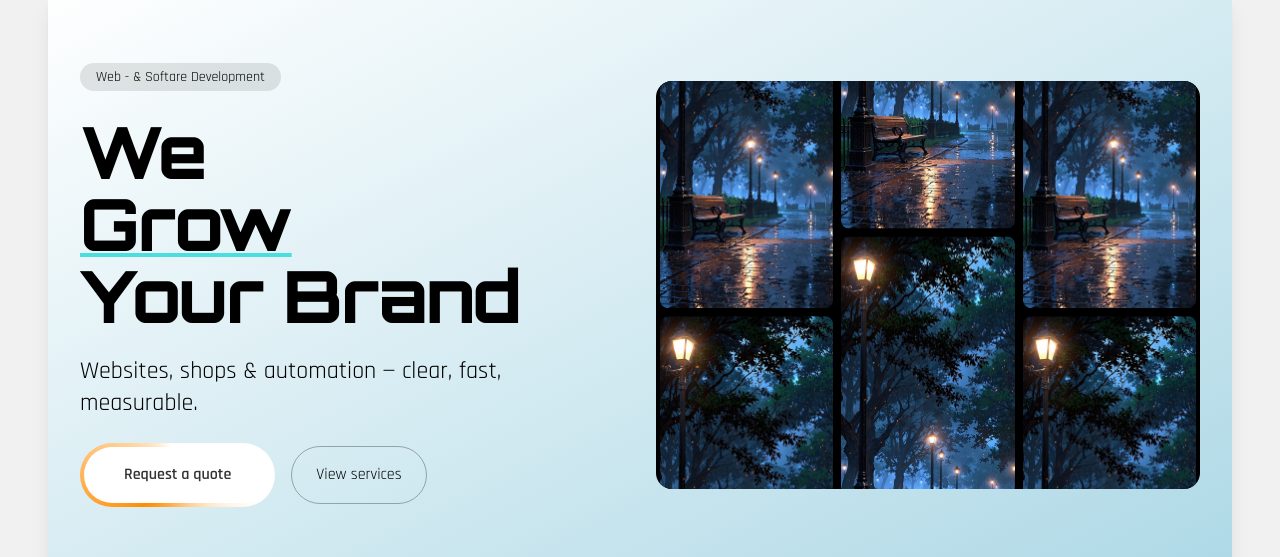
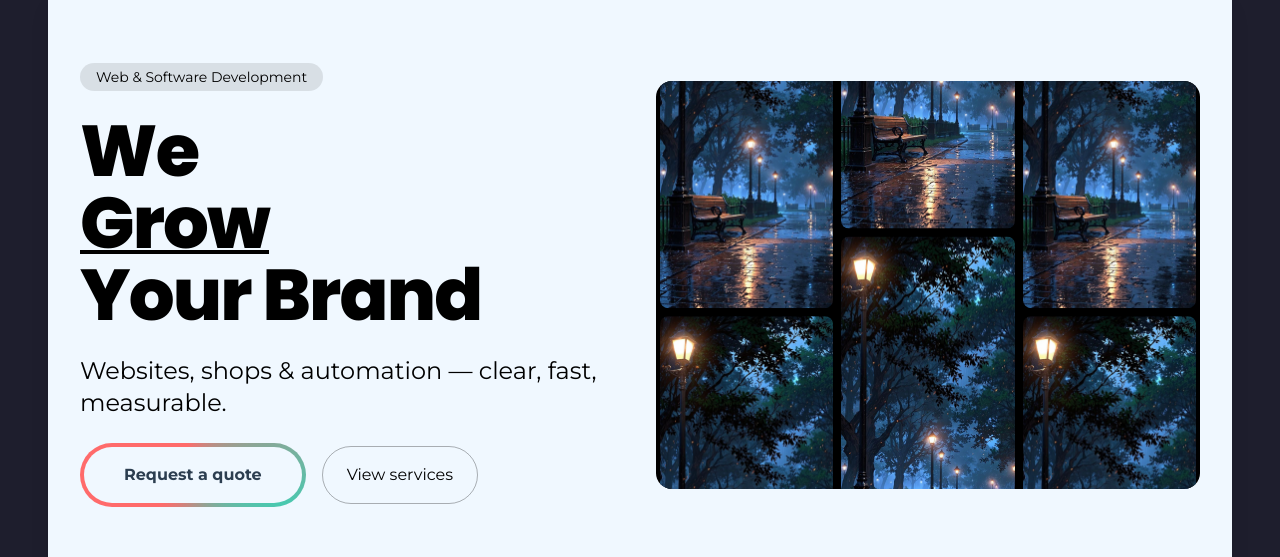
Before and after one commit to MarkusLindner123/Lindner-IT-WebsiteShop, a Next.js app: page /en in a window 1280 px wide. Shown: the part 913-1470 px from the top of the page. Built offline with nearby package versions, Linux system fonts and the light colour scheme.

Commit message:
alles außer bulletpoint liste in serviceSection funktionert

```diff
--- a/messages/en.json
+++ b/messages/en.json
@@ -4,7 +4,7 @@
     "subtitle": "We design digital experiences that inspire"
   },
   "hero": {
-    "kicker": "Web - & Softare Development",
+    "kicker": "Web & Software Development",
     "kickerTag": "Freelancer",
     "titleLine1": "We",
     "titleLine2": "Grow",
@@ -12,7 +12,6 @@
     "subtitle": "Websites, shops & automation — clear, fast, measurable.",
     "ctaPrimary": "Request a quote",
     "ctaSecondary": "View services"
-
   },
   "about": {
     "analyze": {
@@ -33,18 +32,34 @@
     },
     "ctaPrimary": "Request a quote"
   },
+
   "services": {
     "kicker": "Our Services",
     "title": "Digital solutions that work for you",
     "webDesign": {
       "title": "Web Design & Development",
-        "description": "We craft beautiful, responsive, and high-performing websites tailored to your brand's identity and goals, ensuring a seamless user experience across all devices."
+      "description": "We craft beautiful, responsive, and high-performing websites tailored to your brand's identity and goals, ensuring a seamless user experience across all devices.",
+      "features": [
+        "Responsive design for all devices",
+        "Custom UI/UX tailored to your brand",
+        "SEO-optimized websites",
+        "Integration with modern tools & APIs",
+        "Performance-focused development"
+      ]
     },
     "softwareDevelopment": {
       "title": "Software Development",
-        "description": "From custom applications to complex system integrations, we build robust and scalable software solutions that streamline your operations and drive innovation."
+      "description": "From custom applications to complex system integrations, we build robust and scalable software solutions that streamline your operations and drive innovation.",
+      "features": [
+        "Custom business applications",
+        "Secure and scalable architecture",
+        "System integration and automation",
+        "Cross-platform solutions",
+        "Maintenance and continuous support"
+      ]
     }
   },
+
   "Meta": {
     "title": "Web Agency – Modern Websites"
   },
--- a/src/app/globals.css
+++ b/src/app/globals.css
@@ -1,91 +1,91 @@
 /* globals.css */
 
-/* Importiere Google Fonts */
-@import url("https://fonts.googleapis.com/css2?family=Orbitron:wght@600;800&family=Rajdhani:wght@400;600&display=swap");
+/* Import Google Fonts */
+@import url("https://fonts.googleapis.com/css2?family=Montserrat:wght@400;700&family=Poppins:wght@600;800&display=swap");
 
 :root {
-  /* Farben - Cyberpunk-Thema (softer, less intense) */
-  --color-primary: #2a2a4a;
-  --color-secondary: #3b3b6d;
-  --color-accent: #4adede;
-  --color-bg: #F1F1F1;
-  --color-text: #2a2a4a;
-  --color-about-bg: #ffffff;
+  /* Vibrant, modern color theme */
+  --color-primary-dark: #1e1e2d; /* A deep, rich blue-black for backgrounds */
+  --color-primary-light: #f0f8ff; /* A soft, off-white for contrast */
+  --color-accent-one: #ff6b6b; /* A vibrant coral for highlights */
+  --color-accent-two: #48c9b0; /* A clean, modern turquoise */
+  --color-text: #2c3e50; /* A dark gray for body text */
 
-  /* NEW: Services section + floating tags */
-  --color-services-bg: rgba(31, 41, 55, 0.8); /* default bg-gray-800/80 */
+  /* Services section (keeping a dark theme for contrast) */
+  --color-services-bg: rgba(26, 42, 60, 0.9);
   --color-services-tag-bg: rgba(255, 255, 255, 0.1);
-  --color-services-tag-text: #e5e7eb; /* Tailwind gray-200 */
+  --color-services-tag-text: #e0f7fa;
 
-  /* Schriftarten */
-  --font-sans: "Rajdhani", ui-sans-serif, system-ui, -apple-system, "Segoe UI",
-    Roboto, "Helvetica Neue", Arial;
-  --font-headline: "Orbitron", Georgia, "Times New Roman", serif;
-
-  /* Farbverlauf für Überschrift */
-  --headline-grad-from: rgba(74, 222, 222, 0.9);
-  --headline-grad-to: rgba(230, 102, 163, 0.9);
+  /* Fonts */
+  --font-sans: "Montserrat", ui-sans-serif, system-ui, -apple-system, "Segoe UI", Roboto, Arial, sans-serif;
+  --font-headline: "Poppins", sans-serif;
 }
 
-/* Tailwind Basis */
+/* Tailwind base */
 @tailwind base;
 @tailwind components;
 @tailwind utilities;
 
-/* Standardwerte für den Body */
-html,
-body {
+html, body {
   font-family: var(--font-sans);
-  background-color: var(--color-primary);
+  background-color: var(--color-primary-dark);
   color: var(--color-text);
-  -webkit-font-smoothing: antialiased;
-  -moz-osx-font-smoothing: grayscale;
   margin: 0;
   padding: 0;
 }
 
-/* Benutzerdefinierter Hintergrund */
-.bg-brand-bg {
-  background-color: var(--color-bg);
+h1, h2, h3, h4, h5, h6 {
+  font-family: var(--font-headline);
+  color: var(--color-accent-one);
 }
 
-/* Custom background for the About section */
-.bg-about-bg {
-  background-color: var(--color-about-bg);
+a {
+  color: var(--color-accent-two);
+  text-decoration: none;
 }
 
-/* Hero gradient background */
-.hero-gradient {
-  background: linear-gradient(to bottom right, #ffffff, #add8e6);
+/* Custom backgrounds */
+.bg-brand-bg {
+  background-color: var(--color-primary-dark);
 }
 
-/* Farbverlauf für Text */
-.text-hero-gradient {
-  background-image: linear-gradient(
-    90deg,
-    var(--headline-grad-from),
-    var(--headline-grad-to)
-  );
-  -webkit-background-clip: text;
-  background-clip: text;
-  color: transparent;
+.bg-about-bg {
+  background-color: var(--color-primary-light);
 }
 
-/* Glas-Pille */
-.pill-glass {
-  background-color: rgba(255, 255, 255, 0.2);
+/* Services section */
+.bg-services-bg { background-color: var(--color-services-bg); }
+.bg-services-tag-bg { background-color: var(--color-services-tag-bg); }
+.text-services-tag-text { color: var(--color-services-tag-text); }
+
+/* Bullet color */
+ul.list-disc li::marker { color: var(--color-accent-two); }
+
+.backdrop-blur-sm {
   backdrop-filter: blur(10px);
   -webkit-backdrop-filter: blur(10px);
 }
 
-/* Gradient Border */
+.text-accent { color: var(--color-accent-one); }
+
+/* Hero and About */
+.hero-text { font-size: 3.5rem; font-weight: 800; line-height: 1.2; color: var(--color-primary-light); }
+.about-text {
+  color: var(--color-text);
+  background-color: var(--color-primary-light);
+  padding: 2rem;
+  border-radius: 1rem;
+  font-size: 1.125rem;
+}
+
+/* Buttons and gradient border */
 .border-gradient {
   --p: 15%;
-  --bg-color: #ffffff;
-  --text-color: #323232;
-  --c1: #ffffff;
-  --c2: #ffffff;
-  --c3: #ff8c00;
+  --bg-color: var(--color-primary-light);
+  --text-color: var(--color-text);
+  --c1: var(--color-accent-one);
+  --c2: var(--color-accent-two);
+  --c3: var(--color-accent-one);
 
   background: linear-gradient(var(--bg-color), var(--bg-color)) padding-box,
     conic-gradient(
@@ -110,63 +110,9 @@ body {
   cursor: pointer;
 }
 
-.border-gradient:hover {
-  transform: translateY(-2px);
-}
+.border-gradient:hover { transform: translateY(-2px); }
 
-/* Sticky Section */
-section.sticky {
+/* Floating tags */
+.floating-tag {
   will-change: transform;
 }
-
-/* Hero Text */
-.hero-text {
-  font-size: 3.5rem;
-  font-weight: 800;
-  line-height: 1.2;
-}
-
-/* About Text */
-.about-text {
-  color: var(--color-text);
-  background-color: rgba(59, 59, 109, 0.8);
-  padding: 2rem;
-  border-radius: 1rem;
-  font-size: 1.125rem;
-}
-
-/* Hero-specific styles */
-.text-headline {
-  color: #000000;
-}
-
-.decoration-accent {
-  text-decoration-color: var(--color-accent);
-}
-
-.text-text {
-  color: #000000;
-}
-
-.bg-text\/10 {
-  background-color: rgba(0, 0, 0, 0.1);
-}
-
-.border-text\/30 {
-  border-color: rgba(0, 0, 0, 0.3);
-}
-
-.font-headline {
-  font-family: var(--font-headline);
-}
-
-/* NEW utilities for services section */
-.bg-services-bg {
-  background-color: var(--color-services-bg);
-}
-.bg-services-tag-bg {
-  background-color: var(--color-services-tag-bg);
-}
-.text-services-tag-text {
-  color: var(--color-services-tag-text);
-}
--- a/src/components/Hero.tsx
+++ b/src/components/Hero.tsx
@@ -86,8 +86,8 @@ export default function Hero() {
       aria-label="Hero"
       className="relative overflow-hidden"
     >
-      {/* Hero gradient background */}
-      <div className="absolute inset-0 hero-gradient rounded-2xl" />
+      {/* Change this div's background to ensure the card is visible */}
+      <div className="absolute inset-0 bg-about-bg rounded-2xl" />
 
       <div className="max-w-7xl mx-auto px-4 lg:px-8 py-12 md:py-16 lg:py-20 relative z-10 p-8 rounded-2xl md:p-12">
         <motion.div
--- a/src/components/ServicesSection.tsx
+++ b/src/components/ServicesSection.tsx
@@ -33,7 +33,6 @@ export default function ServicesSection() {
   const animationContainerRef = useRef<HTMLDivElement>(null);
   const [containerSize, setContainerSize] = useState({ width: 0, height: 0 });
 
-  // Get container size after render
   useLayoutEffect(() => {
     const container = animationContainerRef.current;
     if (!container) return;
@@ -69,16 +68,11 @@ export default function ServicesSection() {
 
     const numShapes = 12;
     const floatingElements: FloatingElement[] = [];
+    const getRandom = (min: number, max: number) => Math.random() * (max - min) + min;
+    const padding = 20;
 
-    const getRandom = (min: number, max: number) =>
-      Math.random() * (max - min) + min;
-
-    const padding = 20; // avoid clipping
-
-    // Create floating tags
     for (let i = 0; i < numShapes; i++) {
       const { text, icon: Icon } = tags[i % tags.length];
-
       const shape = document.createElement("div");
       shape.classList.add(
         "inline-flex",
@@ -121,12 +115,10 @@ export default function ServicesSection() {
       });
     }
 
-    // Animate
     function animate() {
       for (const el of floatingElements) {
         el.x += el.vx;
         el.y += el.vy;
-
         if (el.x < 0 || el.x + el.width > containerSize.width) {
           el.vx *= -1;
           el.x = Math.max(0, Math.min(el.x, containerSize.width - el.width));
@@ -135,11 +127,11 @@ export default function ServicesSection() {
           el.vy *= -1;
           el.y = Math.max(0, Math.min(el.y, containerSize.height - el.height));
         }
-
         el.el.style.transform = `translate(${el.x}px, ${el.y}px)`;
       }
       requestAnimationFrame(animate);
     }
+
     animate();
   }, [containerSize]);
 
@@ -148,26 +140,33 @@ export default function ServicesSection() {
       id="services"
       className="relative w-full min-h-[500px] rounded-2xl shadow-2xl bg-services-bg text-white flex flex-col items-center justify-center overflow-hidden"
     >
-      {/* Floating tags container */}
       <div
         ref={animationContainerRef}
         className="absolute top-0 left-0 w-full h-full overflow-hidden z-0"
       />
 
-      {/* Content */}
       <div className="relative z-10 text-center space-y-8 max-w-7xl w-full px-6 md:px-12">
         <h2 className="text-4xl md:text-5xl font-bold">{t("title")}</h2>
+
         <div className="grid grid-cols-1 md:grid-cols-2 gap-8 text-left">
-          <div className="bg-white/10 backdrop-blur-sm p-6 rounded-xl shadow-lg">
-            <h3 className="text-2xl font-semibold mb-2">{t("webDesign.title")}</h3>
-            <p className="text-gray-300">{t("webDesign.description")}</p>
-          </div>
-          <div className="bg-white/10 backdrop-blur-sm p-6 rounded-xl shadow-lg">
-            <h3 className="text-2xl font-semibold mb-2">
-              {t("softwareDevelopment.title")}
-            </h3>
-            <p className="text-gray-300">{t("softwareDevelopment.description")}</p>
-          </div>
+          {(["webDesign", "softwareDevelopment"] as const).map((key) => {
+            const list = t(`${key}.features`, { returnObjects: true }) as unknown as string[];
+            return (
+              <div key={key} className="bg-white/10 backdrop-blur-sm p-6 rounded-xl shadow-lg">
+                <h3 className="text-2xl font-semibold mb-2">{t(`${key}.title`)}</h3>
+                <p className="text-gray-200 mb-4">{t(`${key}.description`)}</p>
+                <ul className="space-y-2">
+                  {Array.isArray(list) &&
+                    list.map((item, idx) => (
+                      <li key={idx} className="flex items-center gap-2 text-gray-300">
+                        <span className="w-2 h-2 bg-white rounded-full flex-shrink-0" />
+                        <span>{item}</span>
+                      </li>
+                    ))}
+                </ul>
+              </div>
+            );
+          })}
         </div>
       </div>
     </section>
```
Lines whose indentation alone changed are shown as unchanged.
